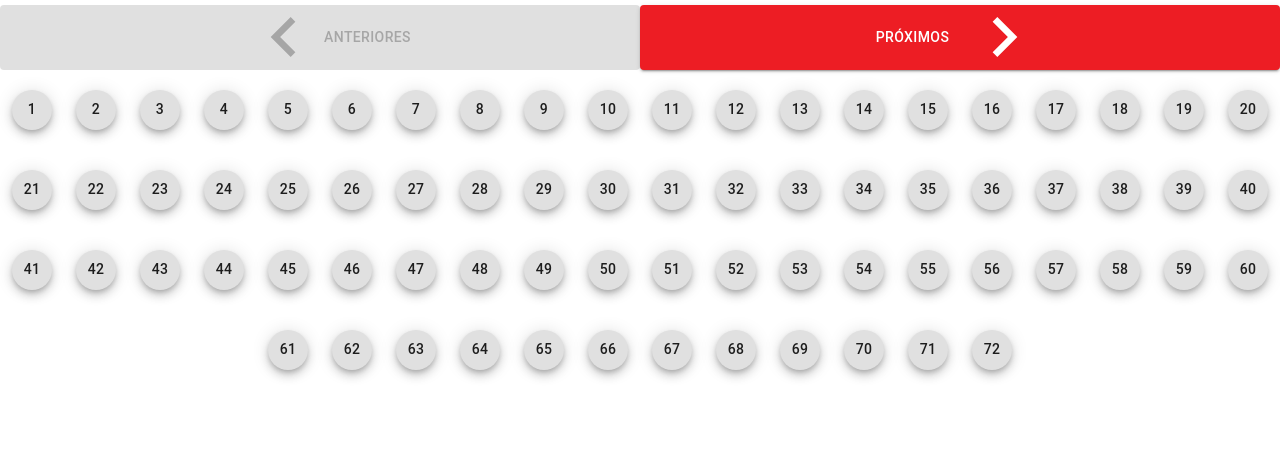
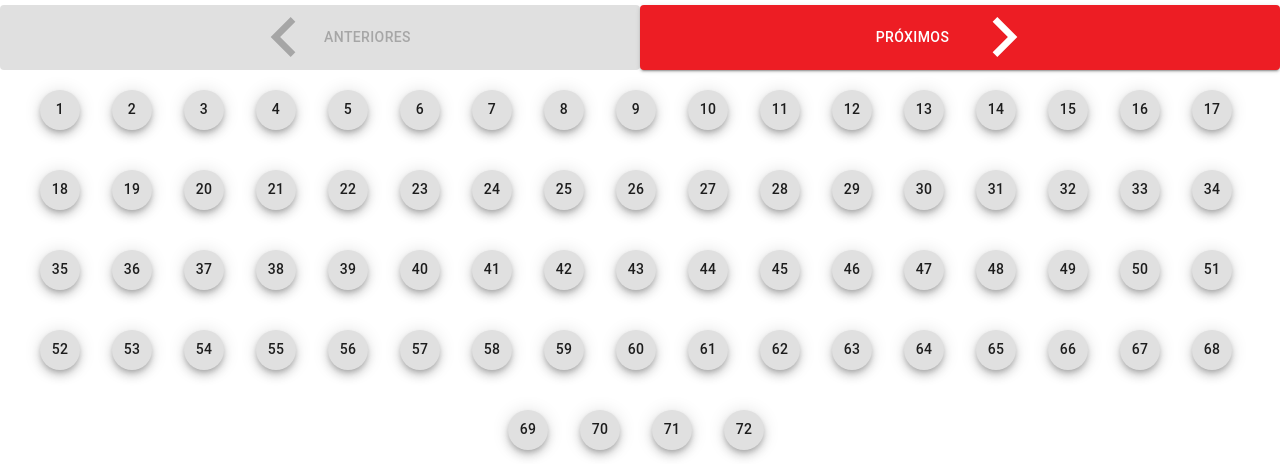
Before and after one commit to ramiromartin/eureka2020, a React (Create React App) app: page / in a window 1280 px wide. Shown: the part 488-952 px from the top of the page. Before the commit the page ends 878 px from the top, so only its background shows below. Built offline with nearby package versions, Linux system fonts and the light colour scheme; no server answers.

Commit message:
agregado fades in

```diff
--- a/src/components/CharacterDetail.js
+++ b/src/components/CharacterDetail.js
@@ -1,6 +1,6 @@
 import React, { useEffect, useState } from "react";
 import Typography from "@material-ui/core/Typography";
-import { Button } from "@material-ui/core";
+import { Button, Fade } from "@material-ui/core";
 import { useSelector, useDispatch } from "react-redux";
 import loading from "../img/loading.gif";
 import { addFav } from "../redux/actions";
@@ -13,6 +13,7 @@ const CharacterDetail = () => {
   const favoritos = useSelector((store) => store.favoritos);
   const dispatch = useDispatch();
   const [agregado, setAgregado] = useState(false);
+  const [fadeIn, setFadeIn] = useState(false);
 
   const agregar = (id, image, name) => {
     dispatch(addFav(id, image, name));
@@ -20,6 +21,10 @@ const CharacterDetail = () => {
     //   setAgregado(true);
     // } else setAgregado(false);
   };
+
+  useEffect(() => {
+    setFadeIn(true);
+  }, []);
 
   useEffect(() => {
     if (favoritos.find((el) => info.id === el.id) !== undefined) {
@@ -56,12 +61,14 @@ const CharacterDetail = () => {
             }}
           >
             <div>
-              <img
-                style={{ borderRadius: "5px" }}
-                height="330"
-                src={info.image}
-                alt=""
-              />
+              <Fade timeout={1000} in={fadeIn}>
+                <img
+                  style={{ borderRadius: "5px", marginRight: "10px" }}
+                  height="330"
+                  src={info.image}
+                  alt=""
+                />
+              </Fade>
             </div>
             <div
               style={{
--- a/src/components/CharactersList.js
+++ b/src/components/CharactersList.js
@@ -14,6 +14,7 @@ const CharactersList = () => {
   const cargandoC = useSelector((store) => store.cargandoC);
 
   const [offset, setOffset] = useState(0);
+
   const dispatch = useDispatch();
 
   const nextPage = () => {
@@ -39,14 +40,19 @@ const CharactersList = () => {
 
     return (
       <div
-        style={{ display: "flex", flexWrap: "wrap", justifyContent: "center" }}
+        style={{
+          display: "flex",
+          flexWrap: "wrap",
+          justifyContent: "center",
+          alignItems: "center",
+        }}
       >
         {array.map((elem, index) => (
           <Fab
             id={index}
             onClick={() => mostrar(index)}
             size="small"
-            style={{ margin: "20px 12px 20px 12px" }}
+            style={{ margin: "20px 20px 20px 12px" }}
           >
             {index + 1}
           </Fab>
@@ -60,7 +66,6 @@ const CharactersList = () => {
       <Typography align="center" variant="h4">
         SUPERHEROES
       </Typography>
-
       <div
         style={{
           width: "95%",
--- a/src/components/Header.js
+++ b/src/components/Header.js
@@ -1,11 +1,19 @@
-import React from "react";
+import React, { useState, useEffect } from "react";
 import mainLogo from "../img/mainLogo.png";
 import Favs from "../components/Favs";
 import { Link } from "react-router-dom";
+import { Fade } from "@material-ui/core";
 
 const Header = () => {
+  const [fadeIn, setFadeIn] = useState(false);
+
+  useEffect(() => {
+    setFadeIn(true);
+  }, []);
+
   return (
     <div style={{ widht: "100%", textAlign: "center", margin: "30px" }}>
+      <Fade timeout={2100} in={fadeIn}>
         <Link to="/">
           <img
             src={mainLogo}
@@ -13,6 +21,7 @@ const Header = () => {
             style={{ marginLeft: "auto", marginRight: "auto", width: "350px" }}
           />
         </Link>
+      </Fade>
       <Favs />
     </div>
   );
```
Lines whose indentation alone changed are shown as unchanged.
